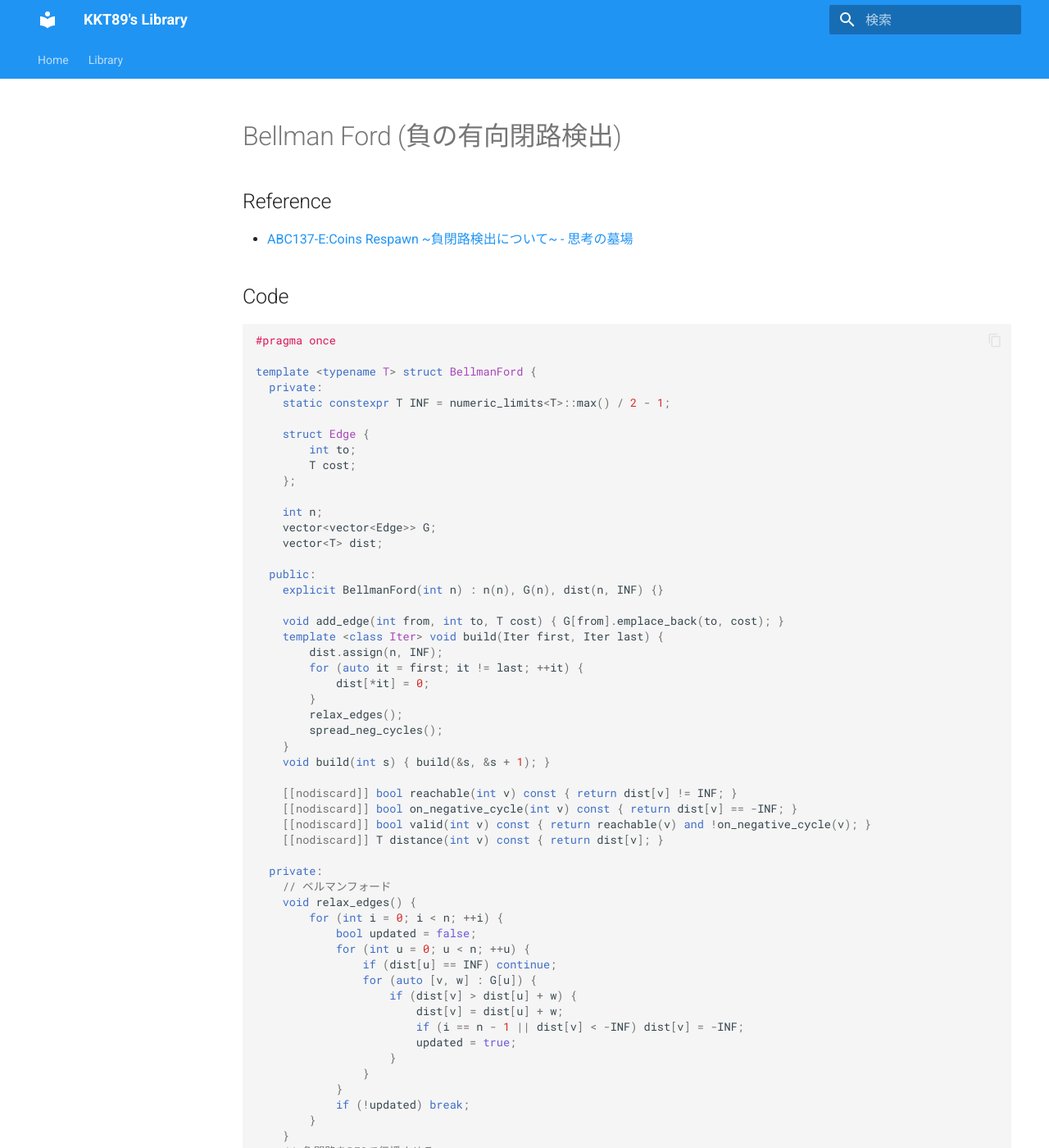
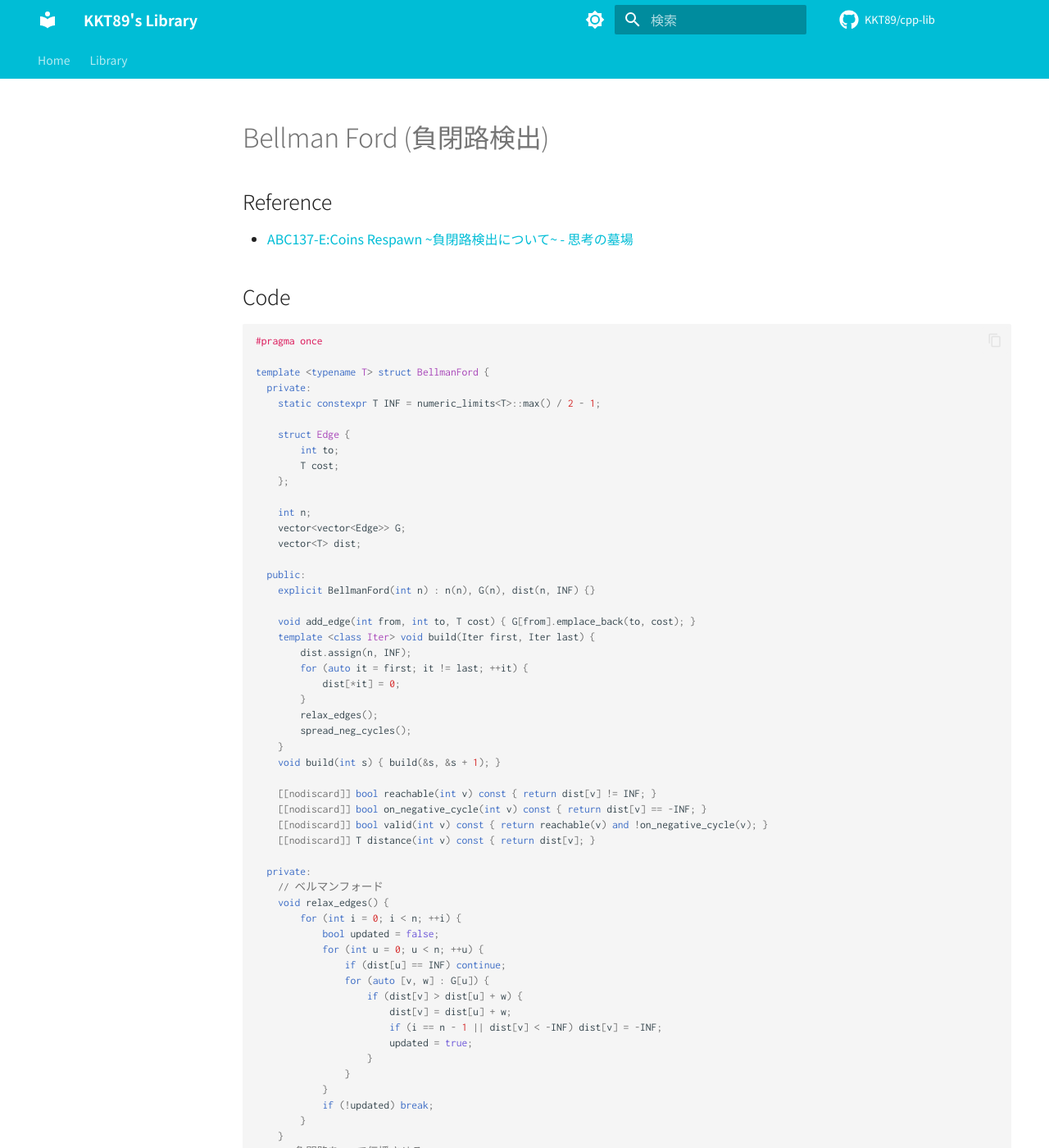
Before and after one commit to KKT89/cpp-lib, an MkDocs documentation site: the page built from docsrc/library/graph/bellman_ford.md, in a window 1280 px wide and 1400 px high. Shown: the whole window at 82% size. Built offline with MkDocs 1.6.1 and Material for MkDocs 9.7.7, drawn with Linux system fonts in a browser that asks for light colours; comment, search, counter and statistics services are not loaded.

Commit message:
Update mkdocs.yml

```diff
--- a/docsrc/library/graph/bellman_ford.md
+++ b/docsrc/library/graph/bellman_ford.md
@@ -1,4 +1,4 @@
-# Bellman Ford (負の有向閉路検出)
+# Bellman Ford (負閉路検出)
 
 ## Reference
 
--- a/mkdocs.yml
+++ b/mkdocs.yml
@@ -1,4 +1,6 @@
 site_name: KKT89's Library
+repo_url: https://github.com/KKT89/cpp-lib
+repo_name: KKT89/cpp-lib
 docs_dir: docsrc
 nav:
   - Home: index.md
@@ -7,6 +9,9 @@ nav:
 
 theme:
   name: material
+  font:
+    text: Noto Sans JP
+    code: Inconsolata
   language: ja
   features:
     - navigation.instant
@@ -14,18 +19,22 @@ theme:
     - navigation.sections
     - toc.integrate
     - content.code.copy
+  icon:
+    repo: fontawesome/brands/github
   palette:
-    - media: "(prefers-color-scheme: light)"
-      scheme: default
-      primary: blue
-      accent: indigo
-    - media: "(prefers-color-scheme: dark)"
-      scheme: slate
-      primary: blue
-      accent: indigo
-  font:
-    text: Roboto
-    code: Roboto Mono
+    - scheme: default
+      primary: cyan
+      toggle:
+        icon: material/brightness-7
+        name: Switch to dark mode
+    - scheme: slate
+      toggle:
+        icon: material/brightness-4
+        name: Switch to light mode
+
+plugins:
+  search:
+    lang: 'ja'
 
 markdown_extensions:
   - admonition
```
